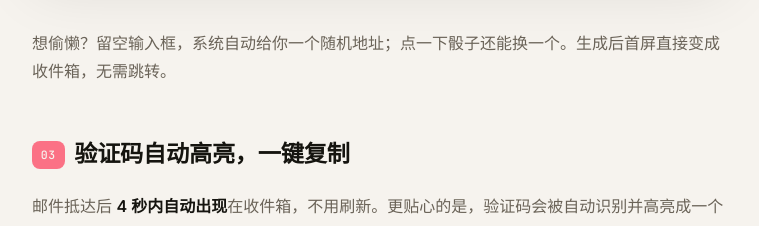
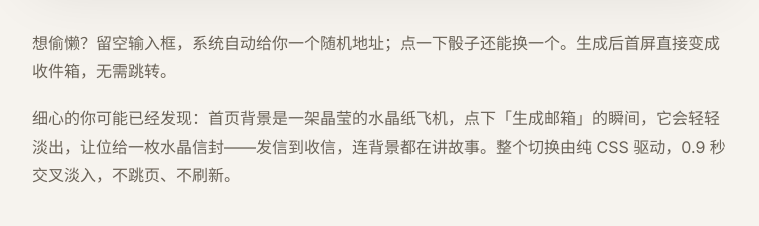
Before and after one commit to liangzhanning1-spec/temp-mail, a plain HTML site: page www/blog.html in a window 1280 px wide. Shown: the part 1566-1792 px from the top of the page, without its empty margins (260-1019 px from the left). Drawn offline with nearby package versions, Linux system fonts and the light colour scheme.

Commit message:
docs(www): 推广文章补充双态背景切换段落
首页背景由水晶纸飞机淡入水晶信封的细节写入 /blog 文章「1 秒生成」小节

```diff
--- a/www/blog.html
+++ b/www/blog.html
@@ -363,6 +363,7 @@ footer {
     <figcaption>FIG.01 — 首页即工具：输入名字或随机生成，有效期自选</figcaption>
   </figure>
   <p>想偷懒？留空输入框，系统自动给你一个随机地址；点一下骰子还能换一个。生成后首屏直接变成收件箱，无需跳转。</p>
+  <p>细心的你可能已经发现：首页背景是一架晶莹的水晶纸飞机，点下「生成邮箱」的瞬间，它会轻轻淡出，让位给一枚水晶信封——发信到收信，连背景都在讲故事。整个切换由纯 CSS 驱动，0.9 秒交叉淡入，不跳页、不刷新。</p>
 
   <h2><span class="num coral">03</span>验证码自动高亮，一键复制</h2>
   <p>邮件抵达后 <strong>4 秒内自动出现</strong>在收件箱，不用刷新。更贴心的是，验证码会被自动识别并高亮成一个大号「验证码」卡片——点一下直接复制，省去在正文里找数字的麻烦：</p>
```
